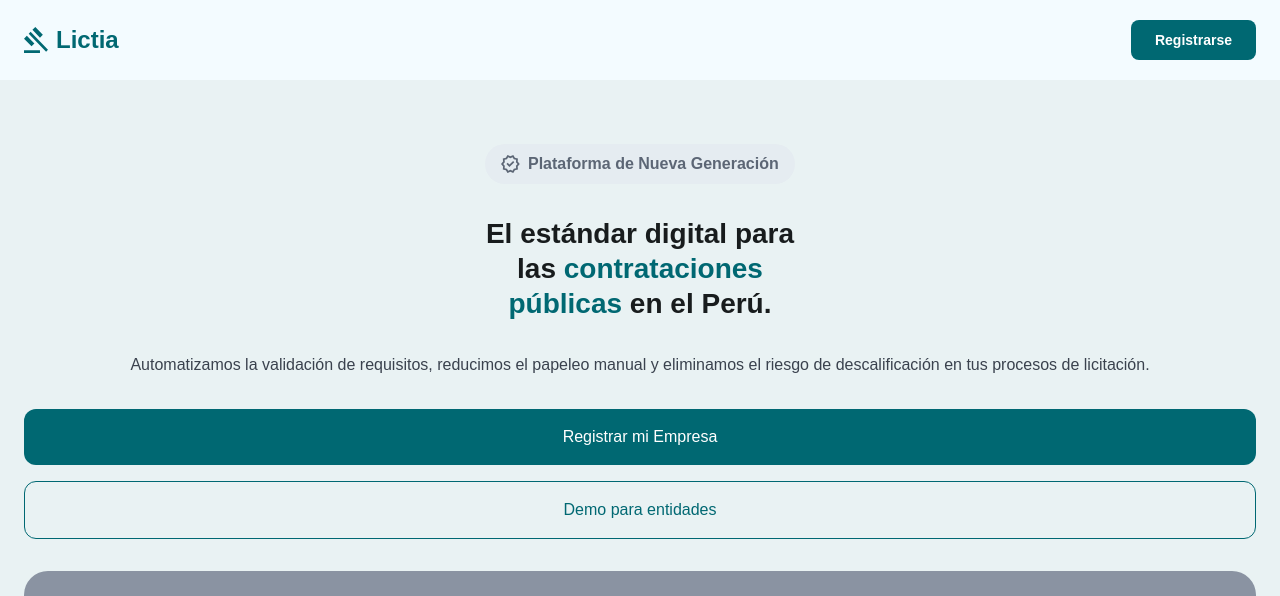
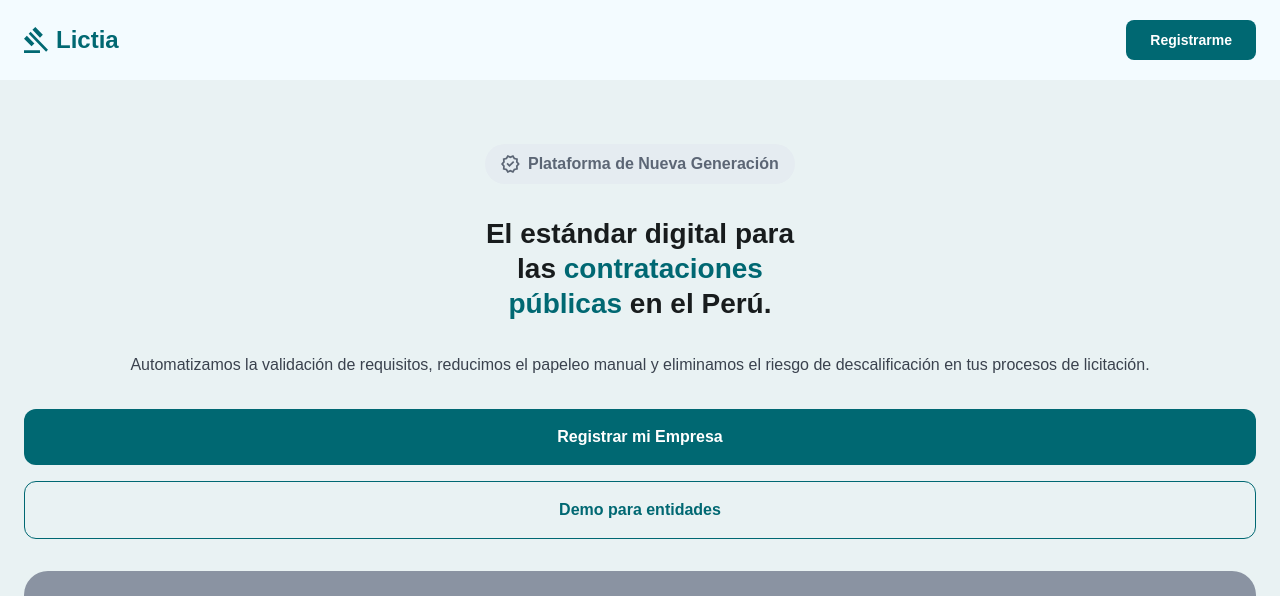
Before and after one commit to No-Country-simulation/S06-26-NC-Equipo-06, a Next.js app in the folder client/: page / in a window 1280 px wide. Shown: the top 596 px of the page. Built offline with nearby package versions, Linux system fonts and the light colour scheme; no server answers.

Commit message:
fix: adjust styles

```diff
--- a/client/src/app/page.tsx
+++ b/client/src/app/page.tsx
@@ -22,8 +22,8 @@ export default function Home() {
             en tus procesos de licitación.
           </p>
           <div className="flex gap-4 flex-col">
-            <button className="rounded-xl bg-primary text-white py-4 w-full">Registrar mi Empresa</button>
-            <button className="rounded-xl border border-primary text-primary py-4 w-full">Demo para entidades</button>
+            <button className="rounded-xl bg-primary text-white py-4 w-full font-bold">Registrar mi Empresa</button>
+            <button className="rounded-xl border border-primary text-primary py-4 w-full font-bold">Demo para entidades</button>
           </div>
           <div className="bg-grey-4 w-full aspect-square rounded-3xl mx-auto">
             {/* Imagen del Hero */}
@@ -99,23 +99,23 @@ export default function Home() {
         {/* Section: Metricas */}
         <section className="bg-primary py-10 px-6">
           <ul className="grid grid-cols-1 gap-12 text-center text-white">
-            <li className="max-w-50 mx-auto">
+            <li className="max-w-50 mx-auto space-y-2">
               <p className="text-4xl font-bold">45%</p>
-              <p>
+              <p className="text-white font-medium">
                 de postores descalificados por errores formales
                 manuales.
               </p>
             </li>
-            <li className="max-w-50 mx-auto">
+            <li className="max-w-50 mx-auto space-y-2">
               <p className="text-4xl font-bold">15 Días</p>
-              <p>
+              <p className="text-white font-medium">
                 reducidos a minutos para
                 revisión de expedientes.
               </p>
             </li>
-            <li className="max-w-50 mx-auto">
+            <li className="max-w-50 mx-auto space-y-2">
               <p className="text-4xl font-bold">S/. 0</p>
-              <p>
+              <p className="text-white font-medium">
                 pérdidas estimadas por
                 procesos declarados
                 desiertos.
--- a/client/src/components/header.tsx
+++ b/client/src/components/header.tsx
@@ -22,7 +22,7 @@ const Header = () => {
 const ButtonRegister = () => {
     return (
         <Link href="/auth/company/register" className="text-white text-sm font-bold bg-primary px-6 py-2.5 rounded-lg">
-            Registrarse
+            Registrarme
         </Link>
     );
 }
```
